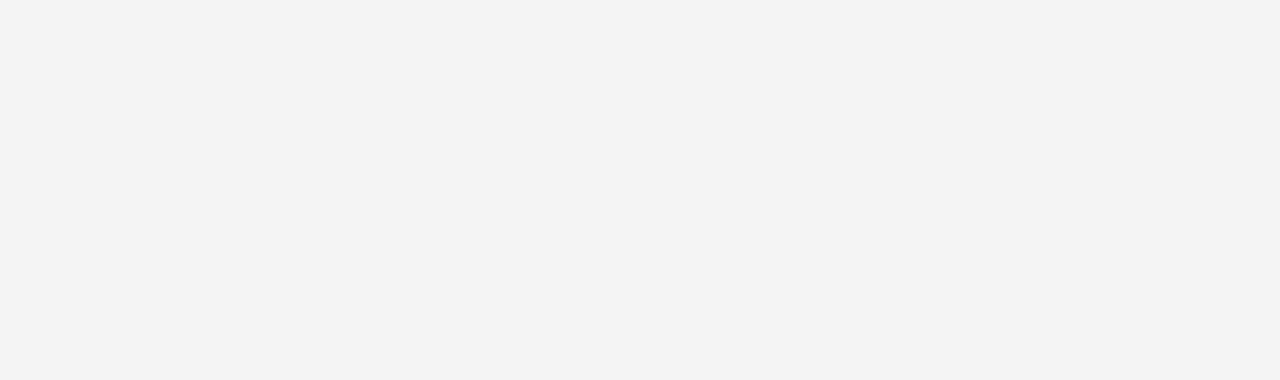
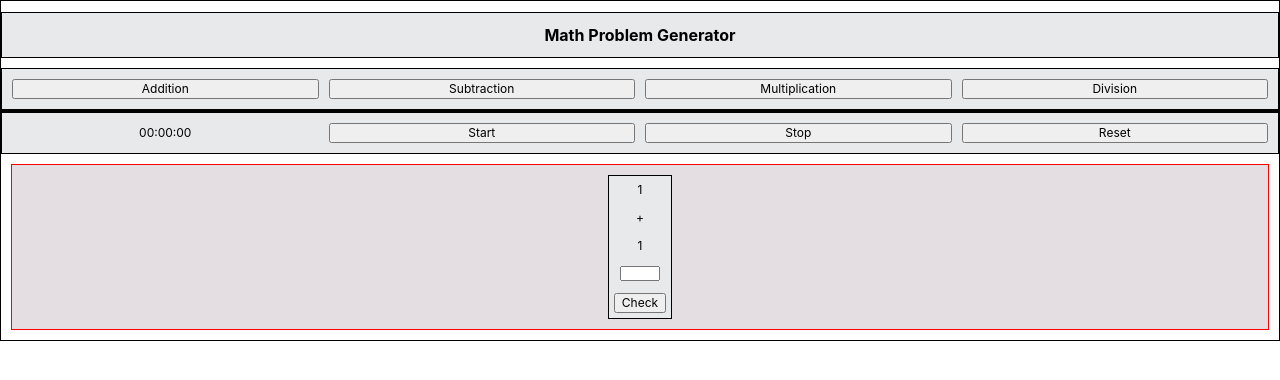
Before and after one commit to jesusestrocio/Project-1-Math-Generator, a website built with Vite: page index.html in a window 1280 px wide. Built offline with nearby package versions, Linux system fonts and the light colour scheme.

Commit message:
Version 0.0.1, worked on HEADER and MAIN HEADER, title and navigation MAIN, timer section and question section

```diff
--- a/index.html
+++ b/index.html
@@ -4,9 +4,91 @@
     <meta charset="UTF-8" />
     <link rel="icon" type="image/svg+xml" href="/vite.svg" />
     <meta name="viewport" content="width=device-width, initial-scale=1.0" />
+    <link rel="stylesheet" href="styles/style.css">
+
+
     <title>Math Generator</title>
   </head>
   <body>
+
+    <header>
+      <h1 class="application-title"> Math Problem Generator</h1>
+      <nav>
+        <div class="arithmetic-operations-button-container">
+          <button class="addition">Addition</button>
+          <button class="subtraction">Subtraction</button>
+          <button class="multiplication">Multiplication</button>
+          <button class="division">Division</button>
+          </div>
+      </nav>
+    </header>
+
+    <main class="main-section">
+      <!-- Timer Section -->
+      <section class="timer-section">
+        <div class="timer-container">
+          <div class="stopwatch-container" id="sw" >
+            <div class="stopwatch-timer" id="stopwatch-timer-id">00:00:00</div>
+            <button class="stopwatch-start-button" onclick="startStopwatch()">Start</button>
+            <button class="stopwatch-stop-button" onclick="stopStopwatch()">Stop</button>
+            <button class="stopwatch-reset-button" id="stopwatch-reset-button-id"  onclick="resetStopwatch()">Reset</button>
+            </div>
+        </div>
+      </section>
+
+      <!-- Question Section -->
+      <section class="question-section">
+        <div class='individual-question-container'>
+          <div class='first-number'><p class="first-number-dynamic-input">1</p></div>
+          <div class='symbol'><p class="symbol-dynamic-input">+</p></div>
+          <div class='second-number'><p class="second-number-dynamic-input">1</p></div>
+          <div class='user-input-section'><input type="number" class="user-input-value" id="user-input-value-id" required></div>
+          <div class='user-input-button-section'><button class="user-input-validation-button" id="user-input-validation-button-id">Check</button></div>
+        </div>
+<!-- Check All Button Is Missing  -->
+      </section>
+
+      <section class="hide-this-section">
+
+      <!-- User Input Pop Up Window -->
+      <div class="pop-up-window" id="pop-up-window-id">
+        <h2 class="title-for-pop-up-form"></h2>
+        <form action="" class="pop-up-form-container">
+          <label class="no-of-digits-label">No of digits</label>
+          <input type="number"  placeholder="No Of Digits" class="no-of-digits-input" required>
+
+          <label class="no-of-problems-label">No of problems</label>
+          <input type="number"  placeholder="No Of Problems" class="no-of-problems-input" required>
+
+          <button type="button" class="generate-form-button">Generate</button>
+          <button type="button" class="close-form-button" onclick="closePopUpForm()">Close</button>
+        </form>
+      </div>
+
+      <!-- Timer Setting Pop Up Window -->
+      <div class="timer-setting-container">
+        <h3 class="timer-setting-title">Timer Settings</h3>
+        <button class="manual-timer-button">Manual<div class="manual-information-icon">i</div></button>
+        <button class="automatic-timer-button">Automatic<div class="automatic-information-icon">i</div></button>
+      </div>
+
+      <!-- Error Message Pop Up Window -->
+      <div class="error-message-container">
+        <p class="error-message-output">! !Enter in All Input Fields</p>
+      </div>
+
+      <!-- Score Board Container -->
+      <div class="users-scoreboard-container">
+        <h5 class="user-scoreboard-title"> User's Scoreboard</h5>
+        <p class="users-scoreboard-output"></p>
+      </div>
+
+      <!-- Not Sure Yet -->
+      <div class="printable-answers-to-quesitons"></div>
+      </section>
+
+    </main>
+
     <script type="module" src="/main.js"></script>
   </body>
 </html>
--- a/main.js
+++ b/main.js
@@ -1,2 +1,2 @@
+import './styles/modern-normalize.css'
 import './styles/style.css'
-import './styles/style.css'
--- a/styles/style.css
+++ b/styles/style.css
@@ -2,13 +2,142 @@
   font-family: Inter, system-ui, Avenir, Helvetica, Arial, sans-serif;
   line-height: 1.5;
   font-weight: 400;
+  font-size: 12px;
 
-  color-scheme: light dark;
-  color: rgba(255, 255, 255, 0.87);
-  background-color: whitesmoke;
+  /* color-scheme: light dark; */
+  /* color: rgba(255, 255, 255, 0.87); */
+  /* background-color: whitesmoke; */
+  --background-color:#E7E9EB;
+
 
   font-synthesis: none;
   text-rendering: optimizeLegibility;
   -webkit-font-smoothing: antialiased;
   -moz-osx-font-smoothing: grayscale;
 }
+
+/* Header and Main Section */
+header {
+  border: 1px solid;
+  width: 100%;
+  display: flex;
+  display: block;
+}
+
+h1 , .application-title {
+  border: 1px solid;
+  font-size: initial;
+  text-align: center;
+  padding: 10px;
+  background-color: var(--background-color);
+
+}
+
+nav {
+  background-color: var(--background-color);
+}
+.arithmetic-operations-button-container {
+  border: 1px solid;
+  display: grid;
+  grid-template-columns: repeat(1, 1fr);
+  gap: 10px;
+  padding: 10px;
+}
+
+@media only screen and (min-width: 222px) {
+  .arithmetic-operations-button-container {
+    display: grid;
+    grid-template-columns: repeat(2, 1fr);
+    gap: 10px;
+  }
+}
+@media only screen and (min-width: 370px) {
+  .arithmetic-operations-button-container {
+    display: grid;
+    grid-template-columns: repeat(4, 1fr);
+    gap: 10px;
+  }
+}
+
+/* Main Section */
+main, .main-section {
+  border: 1px solid;
+  height: 100%;
+}
+
+/* Timer Section */
+.timer-section {
+  border: 1px solid;
+}
+
+.stopwatch-container {
+    display: grid;
+    grid-template-columns: repeat(1, 1fr);
+    gap: 10px;
+    padding: 10px;
+    background-color: var(--background-color);
+    /* align-content: center;
+    justify-content: center;
+    justify-items: center; */
+}
+.stopwatch-timer {
+  text-align: center;
+  align-content: center;
+
+  align-items: center;
+  justify-content: center;
+  justify-items: center;
+}
+
+@media only screen and (min-width: 370px) {
+  .stopwatch-container {
+    display: grid;
+    grid-template-columns: repeat(4, 1fr);
+    gap: 10px;
+  }
+}
+
+/* Question Section */
+.question-section {
+  border: 1px solid red;
+
+  /* display: grid;
+  grid-template-rows: auto auto;
+  grid-template-columns: auto auto auto;
+  gap: 10px; */
+  display: flex;
+  gap: 10px;
+  flex-wrap: wrap;
+  justify-content: center;
+  justify-items: center;
+  margin: 10px;
+  background-color:#e4dee3;
+
+}
+p {
+  margin: 0;
+  padding: 0;
+}
+
+.individual-question-container {
+  border: 1px solid;
+  width: fit-content;
+  background-color: var(--background-color);
+  text-align: center;
+  margin: 10px;
+}
+
+.individual-question-container > div {
+  padding: 5px;
+}
+
+.user-input-value {
+  text-align: center;
+  width: 40px;
+  height: 15px;
+}
+/* Hide This Section */
+
+.hide-this-section {
+  display: none;
+}
```
